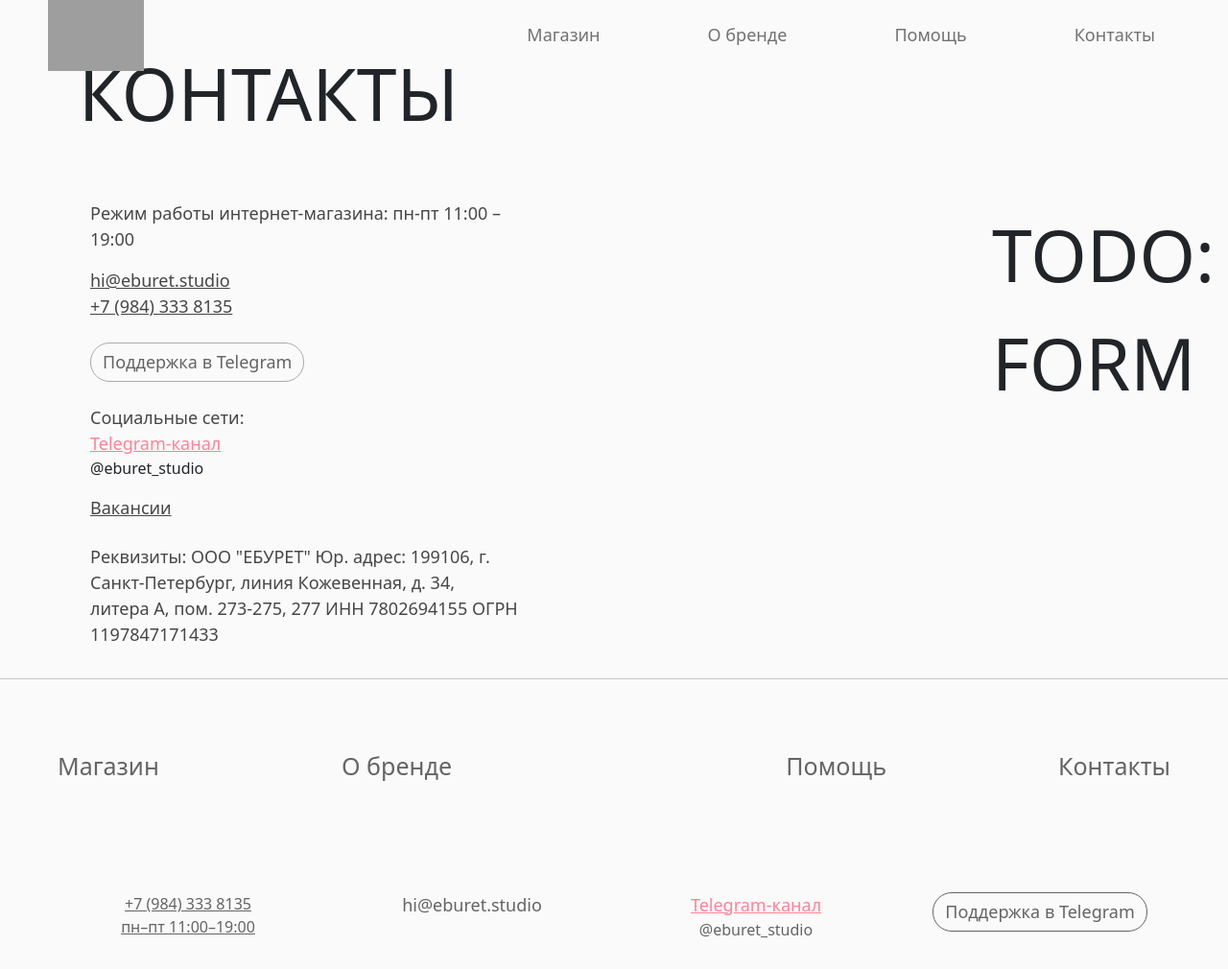
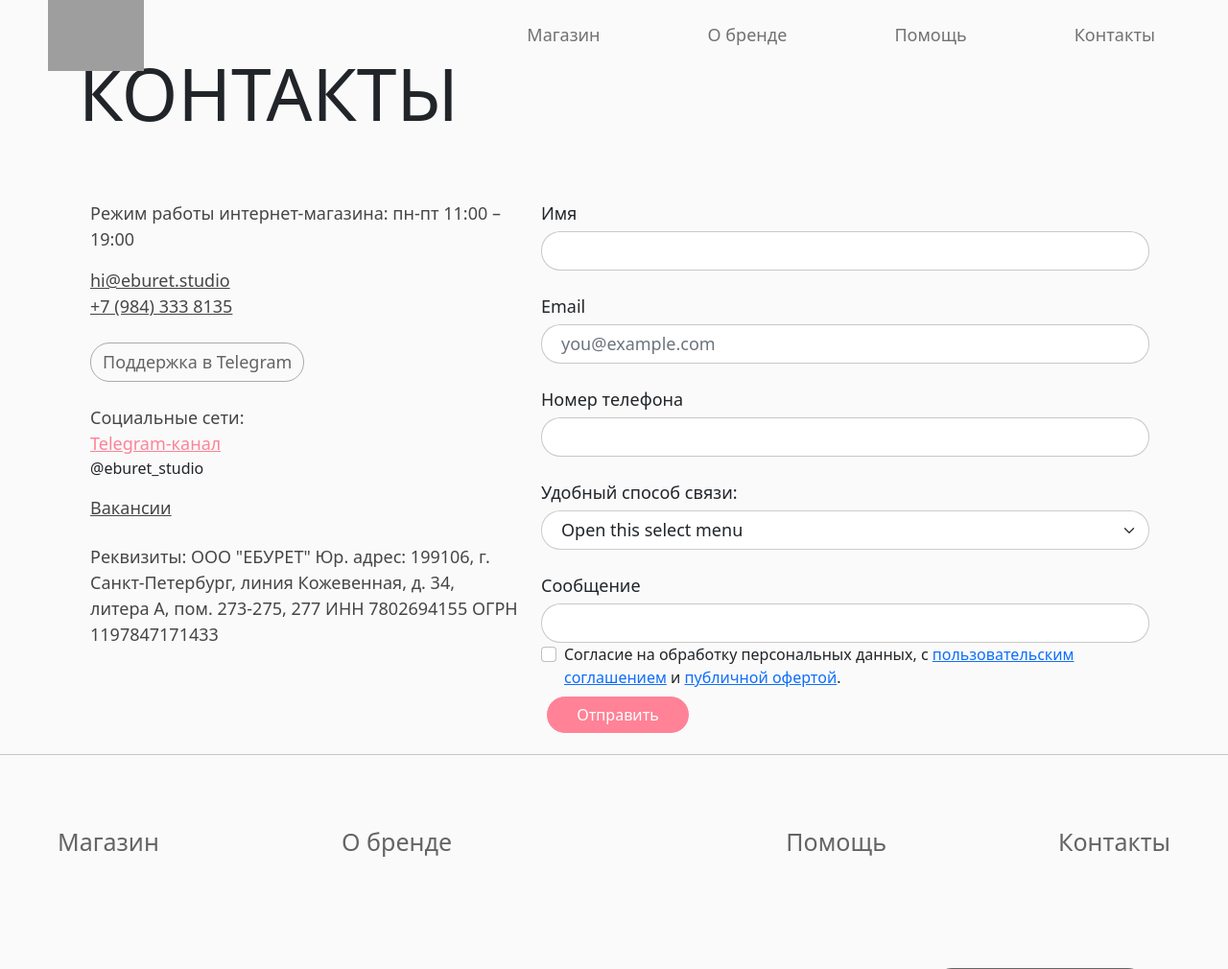
Before and after one commit to Timerian/Eburet, a Django app: page /contacts/ in a window 1280 px wide. Shown: the part 22-1032 px from the top of the page at 96% size. Before the commit the page ends 1000 px from the top, so only its background shows below. Run offline with Django 4.2, Linux system fonts and the light colour scheme; some libraries are stand-ins or nearby versions; grey boxes are pictures that could not be loaded.

Commit message:
form on contact page

```diff
--- a/shop/templates/shop/contacts.html
+++ b/shop/templates/shop/contacts.html
@@ -43,8 +43,65 @@
                     ОГРН 1197847171433
                 </p>
             </div>
-            <div class="col-md-2">
-                <p class="fw-lighter" style="font-size:75px;">TODO: FORM</p>
+
+            <div class="col">
+                <div class="">
+                    <form id="cart-form" class="needs-validation" novalidate="">
+                        <label for="firstName" class="form-label">Имя</label>
+                        <input type="text" class="form-control" name="firstName" id="firstName"
+                            placeholder="" value="" required="">
+                        <div class="invalid-feedback">
+                            Пожалуйтса, введите корректное имя.
+                        </div>
+
+                        <br>
+
+                        <label for="email" class="form-label">Email</label>
+                        <input type="email" class="form-control" name="email" id="email"
+                            placeholder="you@example.com">
+                        <div class="invalid-feedback">
+                            Пожалуйста, введите корректный адрес электронной почты.
+                        </div>
+
+                        <br>
+
+                        <label for="tel" class="form-label">Номер телефона</label>
+                        <input type="tel" class="form-control" name="tel" id="tel">
+                        <div class="invalid-feedback">
+                            Пожалуйста, введите корректный адрес электронной почты.
+                        </div>
+
+                        <br>
+
+                        <label for="connection_method" class="form-label">Удобный способ связи:</label>
+                        <select class="form-select" aria-label="Default select example" name="connection_method" id="connection_method">
+                            <option selected>Open this select menu</option>
+                            <option value="1">One</option>
+                            <option value="2">Two</option>
+                            <option value="3">Three</option>
+                        </select>
+
+                        <br>
+
+                        <label for="comment" class="form-label">Сообщение</label>
+                        <input type="text" class="form-control" name="comment" id="comment" required="">
+                        <div class="invalid-feedback">
+                            Please enter your shipping address.
+                        </div>
+
+                        <div class="form-check">
+                            <input type="checkbox" class="form-check-input" id="agreement"
+                                name="agreement">
+                            <label class="form-check-label" for="agreement">Согласие на обработку
+                                персональных
+                                данных, с <a href="">пользовательским соглашением</a> и <a
+                                    href="">публичной
+                                    офертой</a>.</label>
+                        </div>
+
+                        <button type="submit">Отправить</button>
+                    </form>
+                </div>
             </div>
         </div>
     </div>
--- a/static/css/eburet.css
+++ b/static/css/eburet.css
@@ -126,6 +126,7 @@
 
 .pr-1 {
     font-size: 18px;
+    /* font-weight: 300; */
     margin-bottom: 0;
 }
 
@@ -292,3 +293,38 @@
     bottom: 0px;
     right: 0px;
 }
+
+form input.form-control{
+    border: 1px solid rgba(0, 0, 0, 0.2);
+    border-radius: 20px 20px;
+    font-size: 18px;
+    font-weight: 300;
+    margin-bottom: 0;
+    padding-left: 20px;
+}
+
+form label.form-label{
+    font-size: 18px;
+    font-weight: 300;
+    margin-bottom: 5px;
+}
+
+form select.form-select{
+    border: 1px solid rgba(0, 0, 0, 0.2);
+    border-radius: 20px 20px;
+    padding-left: 20px;
+    font-size: 18px;
+    font-weight: 300;
+    margin-bottom: 0;
+}
+
+form button{
+    margin: 5px;
+    padding: 2px;
+    width: 150px;
+    height: 40px;
+    border: 1px solid rgb(255, 255, 255);
+    border-radius: 20px 20px;
+    background-color: rgb(255, 130, 151);
+    color: #ffffff;
+}
```
Also changed, not shown: static/js/mw-cart.js (+0 -7 lines).
